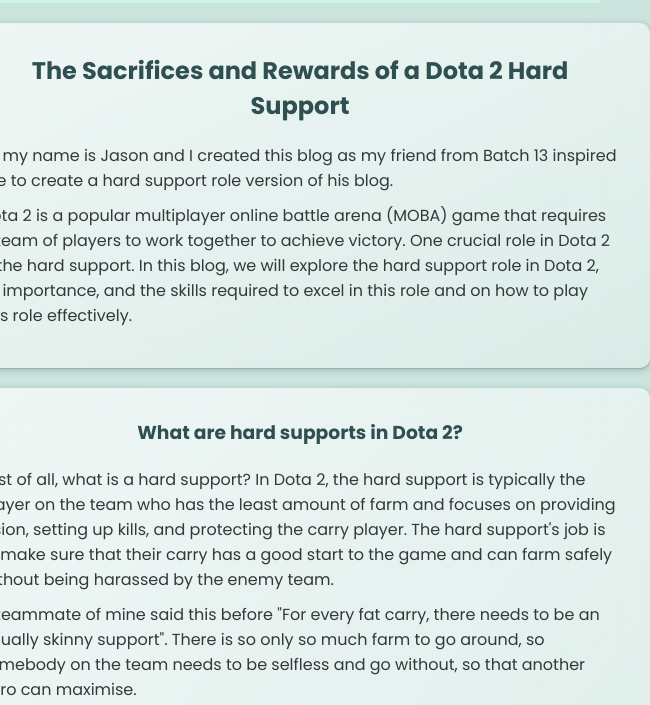
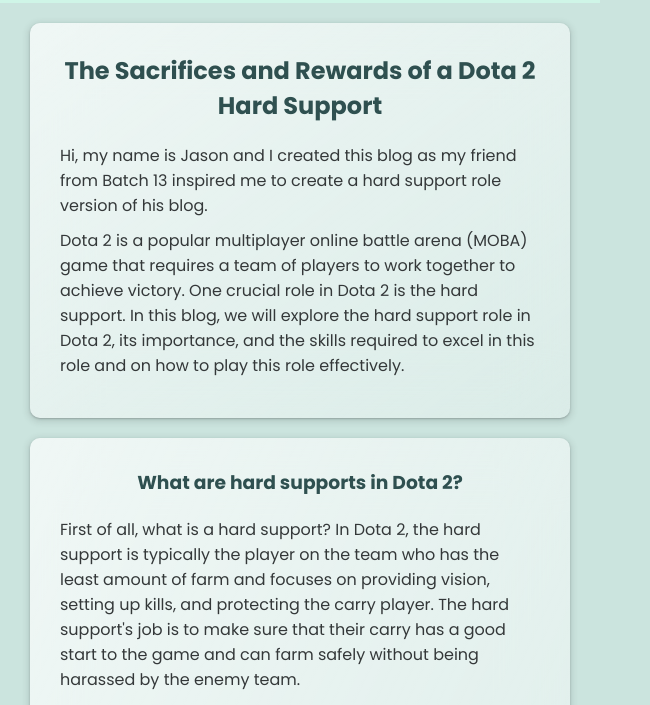
Before and after one commit to Son2641/Personal-Projects, a plain HTML site: page blog.html in a window 600 px wide. Shown: the part 72-777 px from the top of the page, 650 px wide, since content can reach past the window. Drawn offline with Linux system fonts and the light colour scheme.

Commit message:
added media query for blog

```diff
--- a/assets/style.css
+++ b/assets/style.css
@@ -659,3 +659,5 @@ footer a {
   .contactme img {
     filter: none;
   }
+
+}
--- a/blog.css
+++ b/blog.css
@@ -143,3 +143,24 @@ footer a {
   text-decoration: none;
   color: #cbe4de;
 }
+
+/* Media Queries */
+/* For Tablet */
+@media only screen and (min-width: 600px) and (max-width: 1024px) {
+  .introduction,
+  .first-part,
+  .second-part,
+  .last-part {
+  width: 90%;
+  }
+}
+
+/* For Mobile Devices */
+@media only screen and (min-width: 320px) and (max-width: 600px) {
+  .introduction,
+  .first-part,
+  .second-part,
+  .last-part {
+  width: 90%;
+  }
+}
```
